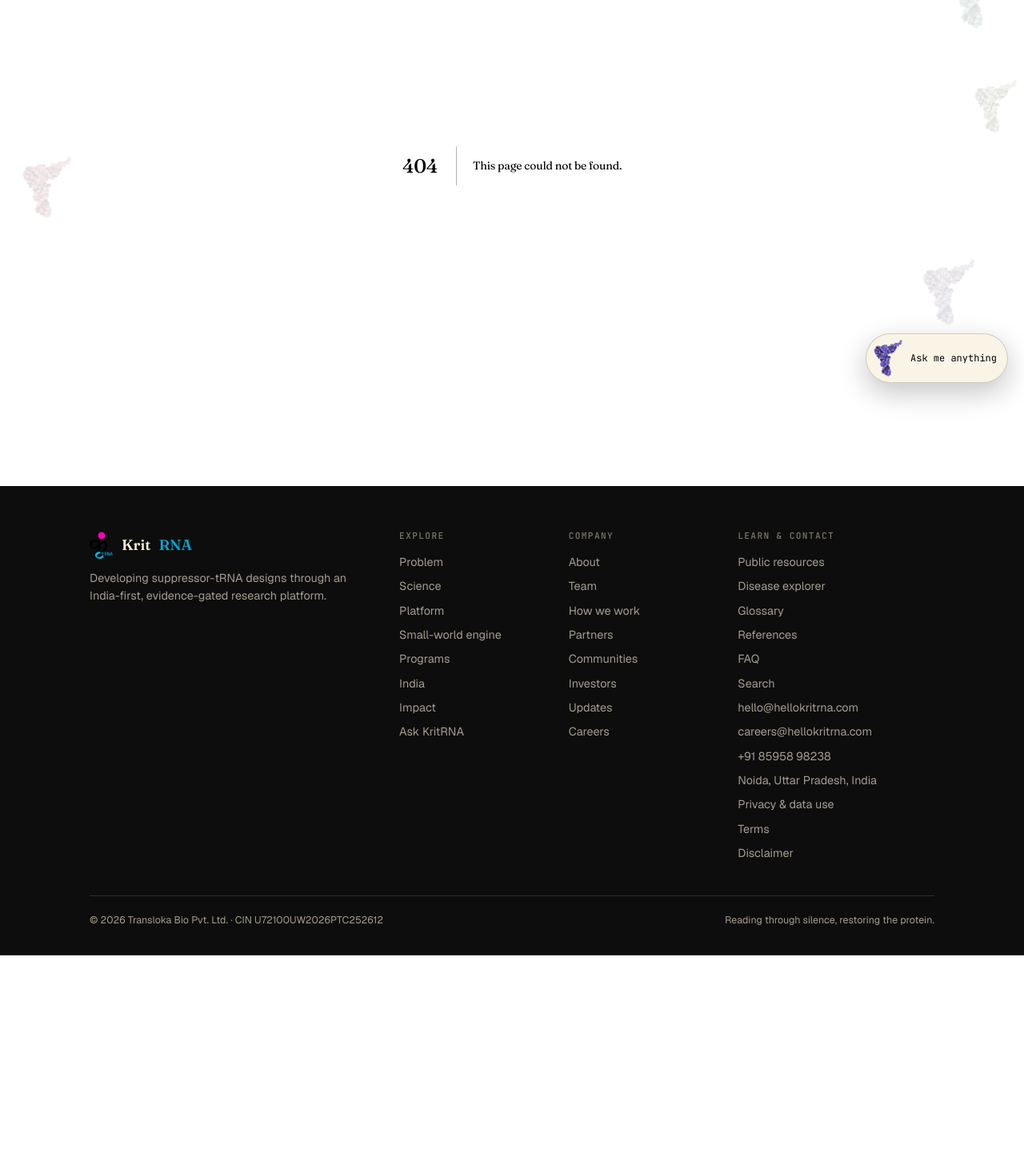
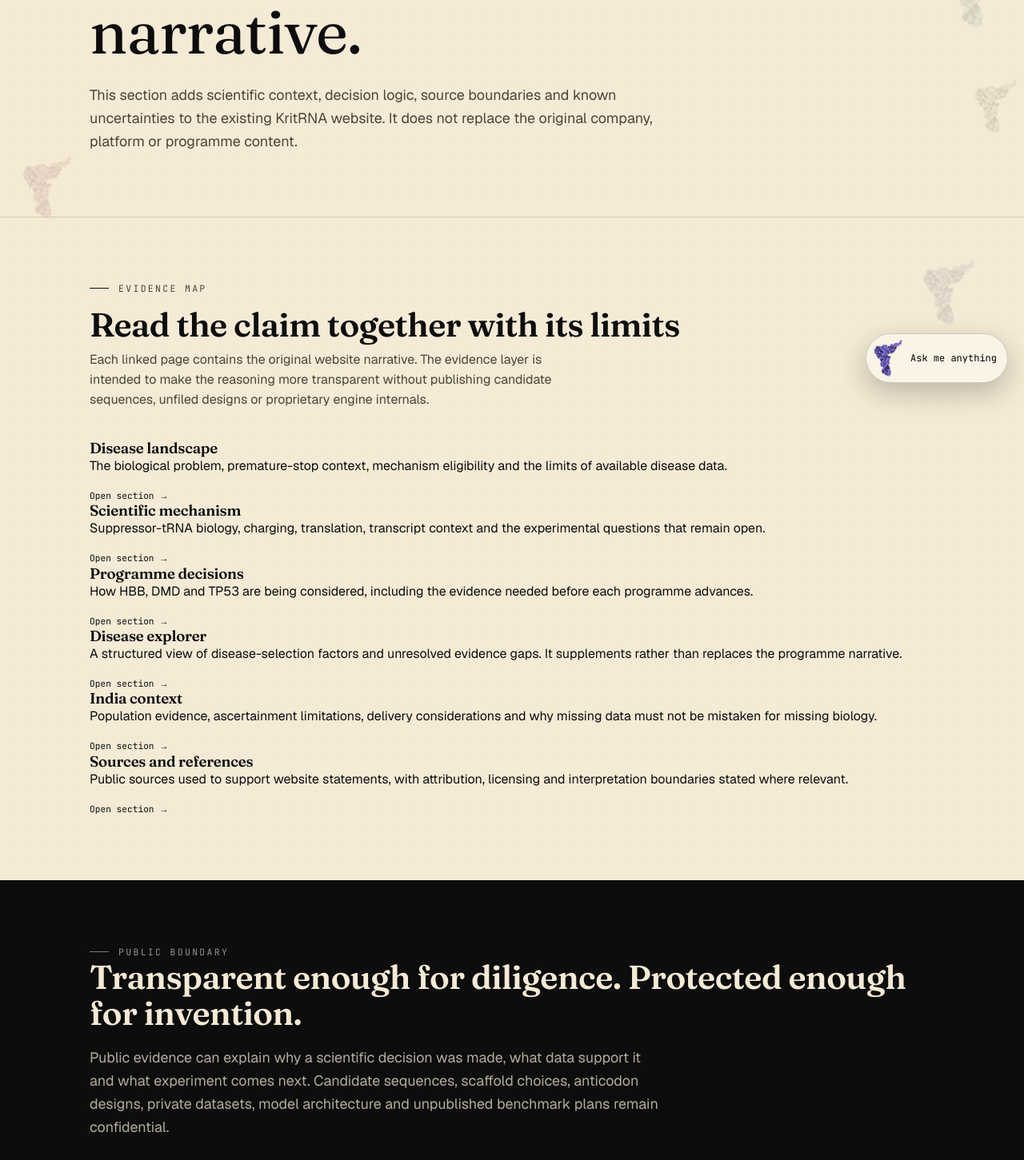
Before and after one commit to transloka786/trasnloka-website, a Next.js app: page /evidence in a window 1280 px wide. Before the commit this address had no page. Shown: the part 299-1750 px from the top of the page at 80% size. Before the commit the page ends 1494 px from the top, so only its background shows below. Built offline with nearby package versions, Linux system fonts and the light colour scheme.

Commit message:
Add supplementary evidence hub without replacing original content

```diff
--- /dev/null
+++ b/src/app/evidence/page.tsx
@@ -0,0 +1,90 @@
+import type { Metadata } from 'next';
+import Link from 'next/link';
+
+export const metadata: Metadata = {
+  title: 'Evidence',
+  description: 'A supplementary evidence map for KritRNA scientific claims, programme decisions and public limitations.',
+};
+
+const evidenceAreas = [
+  {
+    href: '/problem',
+    title: 'Disease landscape',
+    text: 'The biological problem, premature-stop context, mechanism eligibility and the limits of available disease data.',
+  },
+  {
+    href: '/science',
+    title: 'Scientific mechanism',
+    text: 'Suppressor-tRNA biology, charging, translation, transcript context and the experimental questions that remain open.',
+  },
+  {
+    href: '/pipeline',
+    title: 'Programme decisions',
+    text: 'How HBB, DMD and TP53 are being considered, including the evidence needed before each programme advances.',
+  },
+  {
+    href: '/explorer',
+    title: 'Disease explorer',
+    text: 'A structured view of disease-selection factors and unresolved evidence gaps. It supplements rather than replaces the programme narrative.',
+  },
+  {
+    href: '/india',
+    title: 'India context',
+    text: 'Population evidence, ascertainment limitations, delivery considerations and why missing data must not be mistaken for missing biology.',
+  },
+  {
+    href: '/references',
+    title: 'Sources and references',
+    text: 'Public sources used to support website statements, with attribution, licensing and interpretation boundaries stated where relevant.',
+  },
+];
+
+export default function EvidencePage() {
+  return (
+    <>
+      <section className="page-hero">
+        <div className="wrap">
+          <div className="eyebrow">Supplementary evidence</div>
+          <h1 className="h1">The evidence behind the narrative.</h1>
+          <p className="lead" style={{ marginTop: 22 }}>
+            This section adds scientific context, decision logic, source boundaries and known uncertainties to the existing KritRNA website. It does not replace the original company, platform or programme content.
+          </p>
+        </div>
+      </section>
+
+      <section>
+        <div className="wrap">
+          <div className="sec-head">
+            <div className="eyebrow">Evidence map</div>
+            <h2 className="h2">Read the claim together with its limits</h2>
+            <p>
+              Each linked page contains the original website narrative. The evidence layer is intended to make the reasoning more transparent without publishing candidate sequences, unfiled designs or proprietary engine internals.
+            </p>
+          </div>
+
+          <div className="grid-3">
+            {evidenceAreas.map((area) => (
+              <Link className="card" href={area.href} key={area.href}>
+                <h3>{area.title}</h3>
+                <p>{area.text}</p>
+                <div style={{ marginTop: 16, fontFamily: 'var(--mono)', fontSize: '.7rem' }}>
+                  Open section →
+                </div>
+              </Link>
+            ))}
+          </div>
+        </div>
+      </section>
+
+      <section className="ink-sec">
+        <div className="wrap">
+          <div className="eyebrow">Public boundary</div>
+          <h2 className="h2">Transparent enough for diligence. Protected enough for invention.</h2>
+          <p className="lead" style={{ marginTop: 18 }}>
+            Public evidence can explain why a scientific decision was made, what data support it and what experiment comes next. Candidate sequences, scaffold choices, anticodon designs, private datasets, model architecture and unpublished benchmark plans remain confidential.
+          </p>
+        </div>
+      </section>
+    </>
+  );
+}
```
